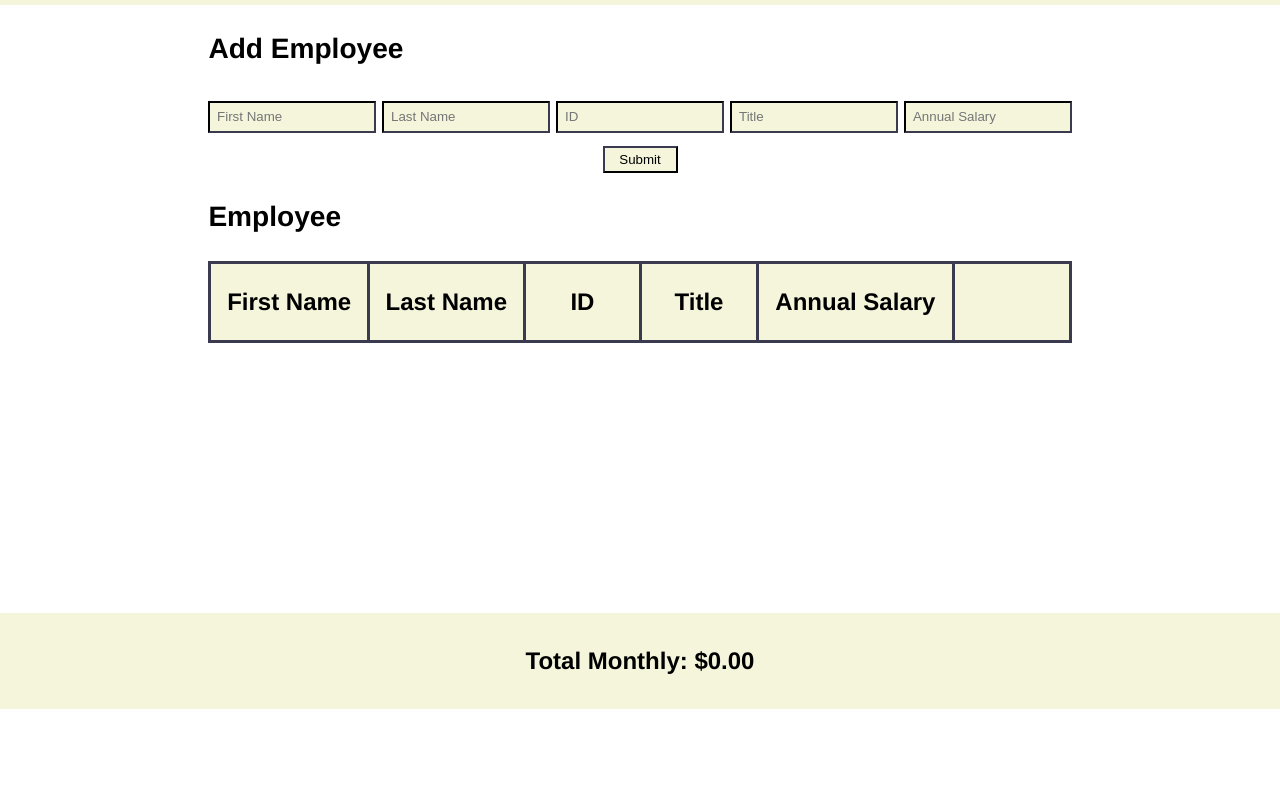
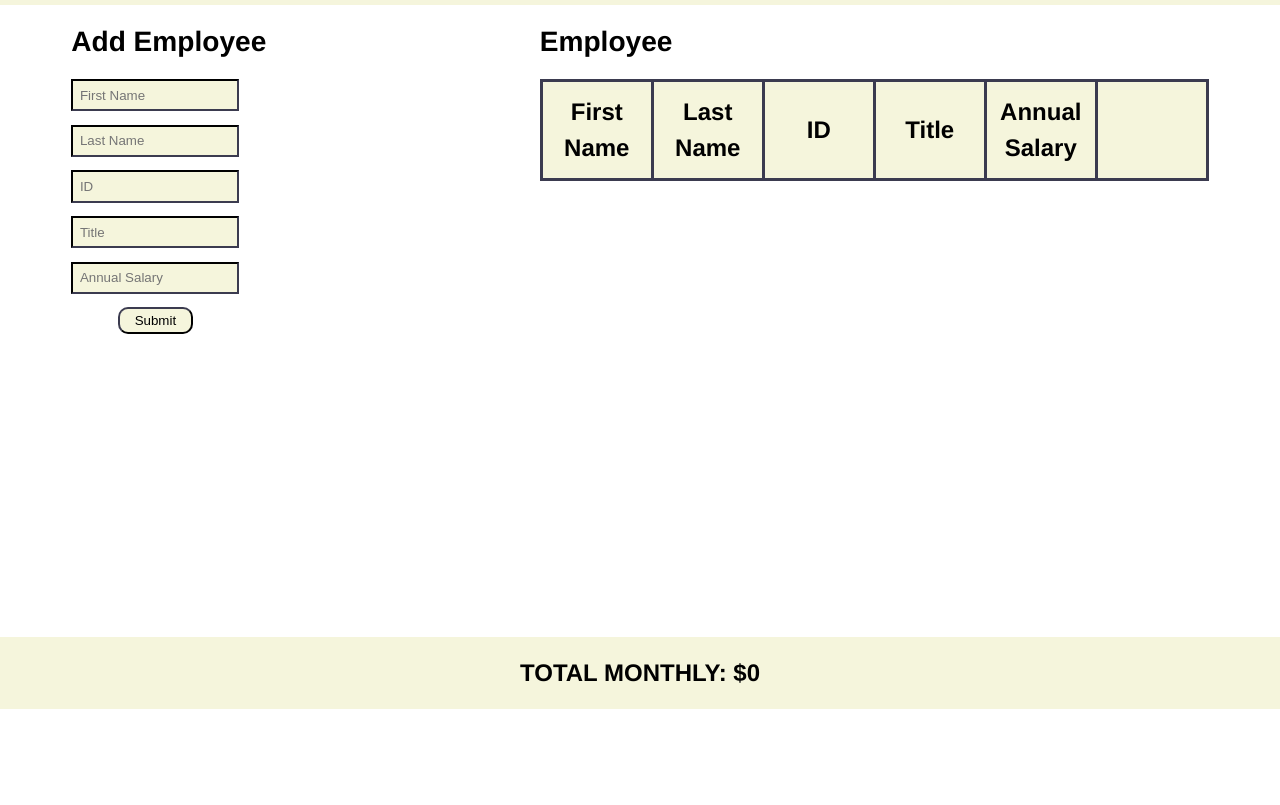
Before and after one commit to hoang208/weekend-jquery-salary-calculator, a plain HTML site: page index.html in a window 1280 px wide. Shown: the part 91-896 px from the top of the page. Before the commit the page ends 800 px from the top, so only its background shows below. Drawn offline with Linux system fonts and the light colour scheme.

Commit message:
CSS changes

```diff
--- a/index.html
+++ b/index.html
@@ -17,7 +17,8 @@
   </header>
 
   <main>
-    <section>
+    <section class="container">
+    <section class="section1">
       <h3>Add Employee</h3>
       <form id="input-form">
         <input id="first-name-input" placeholder="First Name" type="text" required title="Please enter your name">
@@ -30,7 +31,7 @@
       </form>
     </section>
 
-    <section>
+    <section class="section2">
       <h3>Employee</h3>
       <table>
         <thead>
@@ -47,10 +48,11 @@
         </tbody>
       </table>
     </section>
+    </section>
   </main>
 
   <footer>
-    <h4>Total Monthly: $0.00</h4>
+    <h4>Total Monthly: $0</h4>
   </footer>
 </body>
 
--- a/styles.css
+++ b/styles.css
@@ -6,17 +6,29 @@ body {
   font-size: 1.5em;
 }
 
+h1, h4 {
+  text-transform: uppercase;
+  margin: 1rem 0;
+}
+
+h3 {
+  margin: 1rem 0;
+}
+
 /* Body, Header, Etc. */
 html,
 body {
   min-height: 100vh;
   margin: auto;
+  line-height: 1.5;
 }
 
 body {
   display: flex;
   flex-direction: column;
+  justify-content: space-between;
 }
+
 
 header {
   display: flex;
@@ -29,13 +41,12 @@ header {
 
 main {
   flex: auto;
-  max-width: 80%;
   margin: auto;
 }
 
 footer {
   display: flex;
-  height: 4em;
+  height: 3em;
   background-color: #F5F5DC;
   text-align: center;
   padding-right: 1em;
@@ -50,10 +61,24 @@ footer {
   width: 100%;
 }
 
+.container {
+  display: flex;
+  position: relative;
+  min-height: 100vh;
+}
+
+.container section {
+  flex: 1;
+  padding-bottom: 3em;
+}
+
+.section1 {
+  margin-right: 5em;
+}
+
 /* Form */
 form {
   margin: 0 auto;
-  padding-top: .25em;
 }
 
 input{
@@ -61,17 +86,25 @@ input{
   width: 150px;
   background: #F5F5DC;
   border-color: #3b3b4f;
+  display:block;
+  margin: 1em;
+  margin-left: 0;
 }
 
 button{
   display: block;
   width: 75px;
-  margin: 1em auto;
+  margin: 1em;
   height: 2em;
-  font-size: 1 rem;
   background-color: #F5F5DC;
   border-color: #3b3b4f;
+  border-radius : 10px;
 }
+
+.submit-button{
+  margin-left: 3.5em;
+}
+
 #delete-button {
   background-color: white;
 }
@@ -87,7 +120,7 @@ th,
 td {
   border: solid #3b3b4f;
   border-collapse: collapse;
-  height: 2.15em;
+  height: 2em;
 }
 
 th,
@@ -104,8 +137,10 @@ thead {
 
 tbody tr:nth-child(odd) {
   background: #FFFFF0;
+  text-align: center;
 }
 
 tbody tr:nth-child(even) {
   background: #F5F5DC;
+  text-align: center;
 }
```
